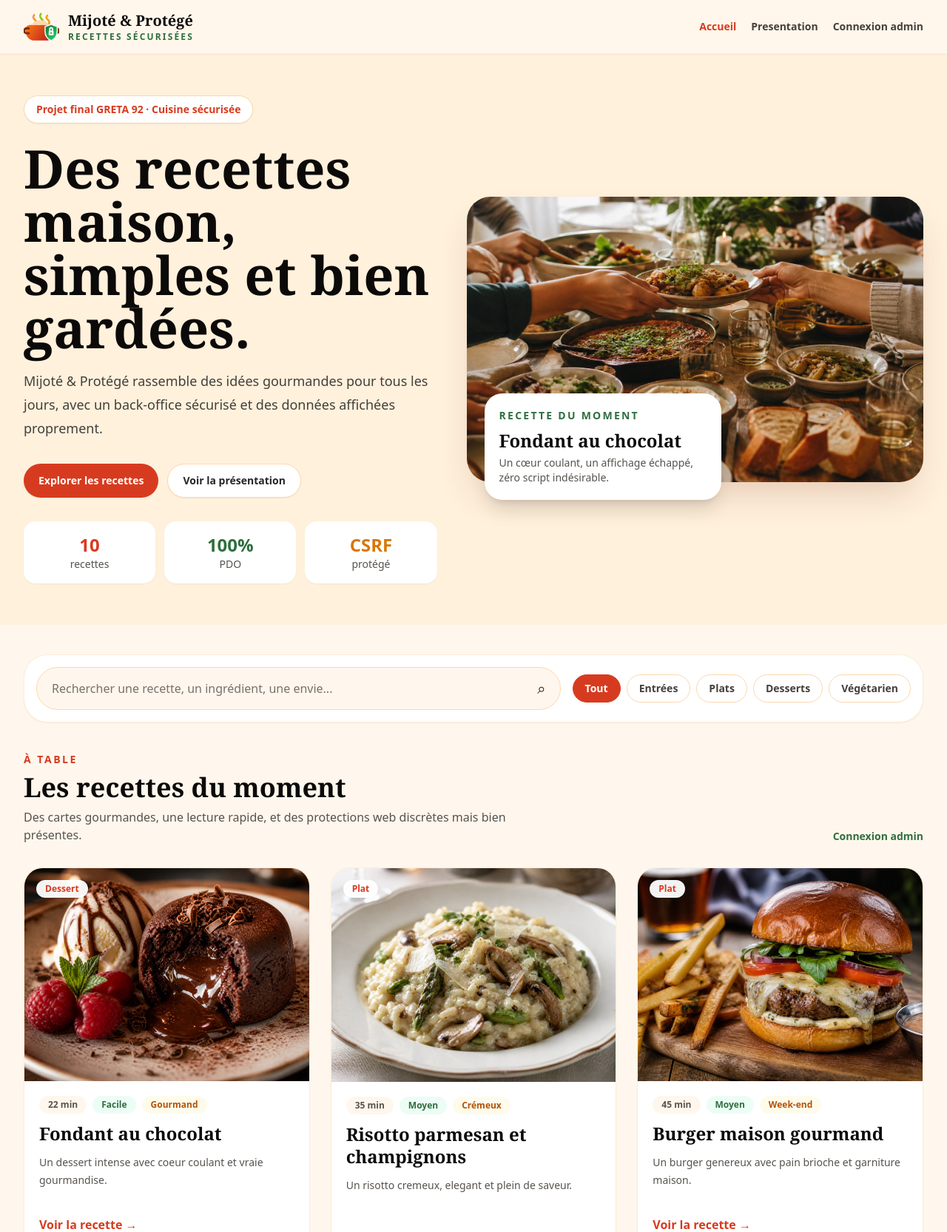
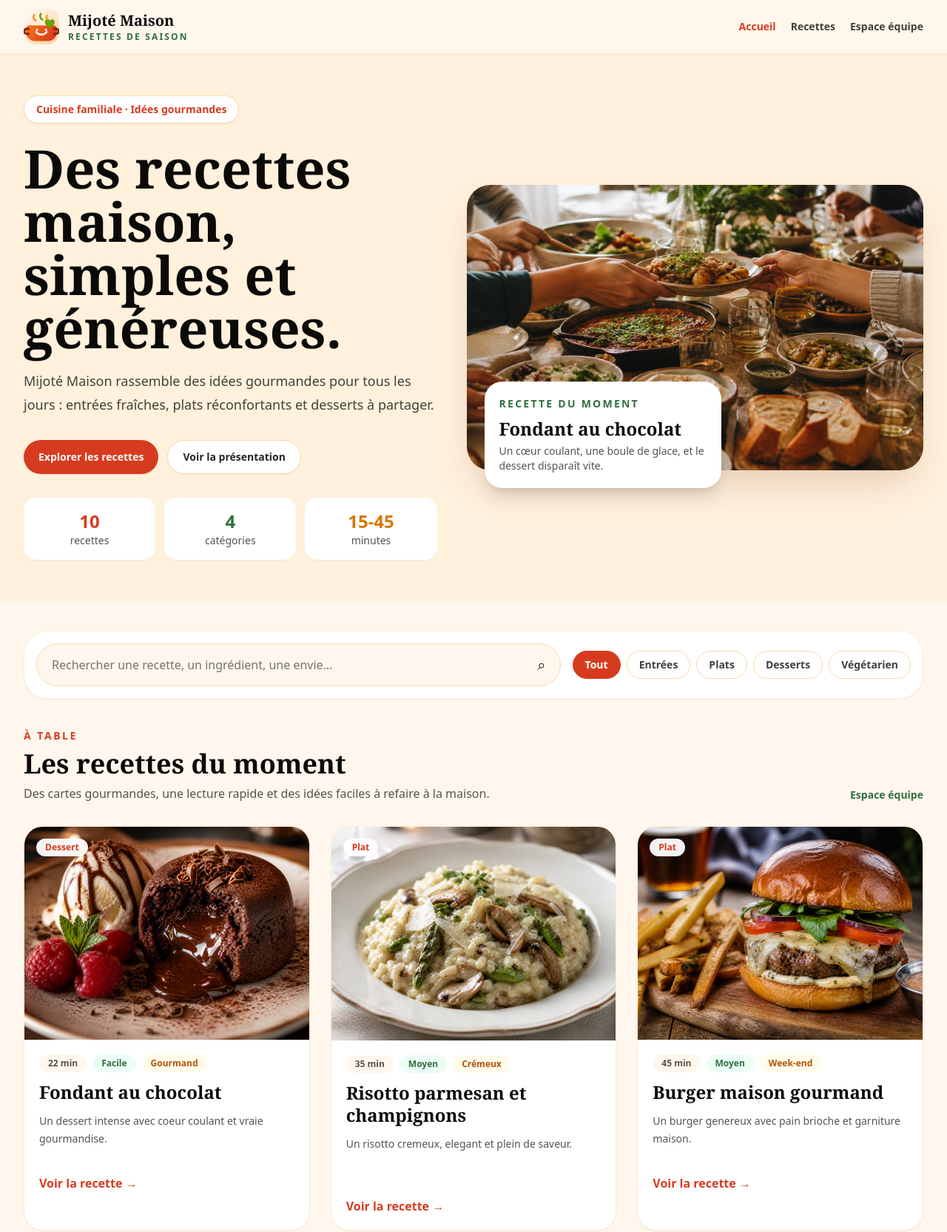
Before and after one commit to mijotemaison/mijote.maison, a PHP site: page / in a window 1280 px wide. Shown: the top 1666 px of the page at 74% size. Run offline with PHP 8.4, Linux system fonts and the light colour scheme; data comes from the database, SQL or seed files in the repository.

Commit message:
Remove security branding from public front

```diff
--- a/app/helpers/functions.php
+++ b/app/helpers/functions.php
@@ -50,7 +50,7 @@ function nav_link(string $href, string $label): string
 
 function public_header(string $title): void
 {
-    $pageTitle = e($title . ' - Mijoté & Protégé');
+    $pageTitle = e($title . ' - Mijoté Maison');
     echo <<<HTML
 <!doctype html>
 <html lang="fr">
@@ -66,20 +66,20 @@ function public_header(string $title): void
 <header class="sticky top-0 z-40 border-b border-orange-100 bg-cream/95 shadow-sm backdrop-blur">
     <nav class="mx-auto flex max-w-7xl items-center justify-between px-4 py-3 sm:px-6 lg:px-8">
         <a href="/" class="flex items-center gap-3 text-stone-950">
-            <img class="h-12 w-12 rounded-2xl" src="/assets/img/logo-mijote-protege.svg" alt="">
+            <img class="h-12 w-12 rounded-2xl" src="/assets/img/logo-mijote-maison.svg" alt="">
             <span class="leading-tight">
-                <span class="block font-serif text-xl font-bold">Mijoté & Protégé</span>
-                <span class="block text-xs font-extrabold uppercase tracking-[0.18em] text-herb">Recettes sécurisées</span>
+                <span class="block font-serif text-xl font-bold">Mijoté Maison</span>
+                <span class="block text-xs font-extrabold uppercase tracking-[0.18em] text-herb">Recettes de saison</span>
             </span>
         </a>
         <div class="flex items-center gap-5 text-sm">
 HTML;
     echo nav_link('/', 'Accueil');
-    echo nav_link('/presentation.php', 'Presentation');
+    echo '<a class="text-stone-700 font-extrabold transition hover:text-tomato" href="/#recettes">Recettes</a>';
     if (isset($_SESSION['admin_id'])) {
-        echo nav_link('/admin/dashboard.php', 'Dashboard');
+        echo nav_link('/admin/dashboard.php', 'Espace équipe');
     } else {
-        echo nav_link('/login.php', 'Connexion admin');
+        echo nav_link('/login.php', 'Espace équipe');
     }
     echo <<<HTML
         </div>
@@ -95,8 +95,8 @@ function public_footer(): void
 </main>
 <footer class="border-t border-orange-100 bg-[#fff1dc]">
     <div class="mx-auto flex max-w-7xl flex-col gap-3 px-4 py-8 text-sm text-stone-600 sm:flex-row sm:items-center sm:justify-between sm:px-6 lg:px-8">
-        <p><strong class="text-stone-900">Mijoté & Protégé</strong> - Projet final GRETA 92 cybersécurité.</p>
-        <p>Recettes familiales · PDO · XSS · CSRF · Upload sécurisé</p>
+        <p><strong class="text-stone-900">Mijoté Maison</strong> - Des recettes simples pour cuisiner avec plaisir.</p>
+        <p>Recettes familiales · Plats maison · Desserts gourmands</p>
     </div>
 </footer>
 </body>
@@ -106,7 +106,7 @@ HTML;
 
 function admin_header(string $title): void
 {
-    $pageTitle = e($title . ' - Administration');
+    $pageTitle = e($title . ' - Espace équipe');
     echo <<<HTML
 <!doctype html>
 <html lang="fr">
@@ -121,8 +121,8 @@ function admin_header(string $title): void
     <aside class="border-b border-white/10 bg-slate-950/95 lg:min-h-screen lg:w-72 lg:border-b-0 lg:border-r">
         <div class="flex items-center justify-between px-5 py-5 lg:block">
             <a class="flex items-center gap-3 font-semibold text-white" href="/admin/dashboard.php">
-                <img class="h-10 w-10 rounded-xl bg-white" src="/assets/img/logo-mijote-protege.svg" alt="">
-                <span>Back-office</span>
+                <img class="h-10 w-10 rounded-xl bg-white" src="/assets/img/logo-mijote-maison.svg" alt="">
+                <span>Espace équipe</span>
             </a>
             <a class="text-sm text-slate-400 hover:text-white lg:hidden" href="/logout.php">Sortir</a>
         </div>
--- a/database.sql
+++ b/database.sql
@@ -52,8 +52,8 @@ TRUNCATE TABLE recipes;
 INSERT INTO recipes (title, slug, short_description, description, ingredients, preparation_steps, image_path, created_at, updated_at)
 VALUES
 (
-  'Veloute de potimarron protege',
-  'veloute-de-potimarron-protege',
+  'Veloute de potimarron',
+  'veloute-de-potimarron',
   'Une entree douce et epicee pour lancer le repas tout en douceur.',
   'Un veloute de potimarron onctueux avec creme, graines grillees et pain croustillant. Une recette simple, chaude et parfaite pour une table familiale.',
   '1 potimarron\n1 oignon\n2 gousses d ail\n70 cl de bouillon\n10 cl de creme\nSel, poivre, muscade',
--- a/public/index.php
+++ b/public/index.php
@@ -10,7 +10,7 @@ $recipes = [];
 $dbError = null;
 
 $recipeMeta = [
-    'veloute-de-potimarron-protege' => ['category' => 'entrees', 'label' => 'Entrée', 'time' => '35 min', 'level' => 'Très facile', 'tag' => 'Douceur automne'],
+    'veloute-de-potimarron' => ['category' => 'entrees', 'label' => 'Entrée', 'time' => '35 min', 'level' => 'Très facile', 'tag' => 'Douceur automne'],
     'poulet-citron-et-herbes' => ['category' => 'plats', 'label' => 'Plat', 'time' => '30 min', 'level' => 'Facile', 'tag' => 'Familial'],
     'tarte-fine-aux-pommes' => ['category' => 'desserts', 'label' => 'Dessert', 'time' => '40 min', 'level' => 'Facile', 'tag' => 'Croustillant'],
     'pates-cremeuses-aux-champignons' => ['category' => 'plats', 'label' => 'Plat', 'time' => '25 min', 'level' => 'Facile', 'tag' => 'Réconfort'],
@@ -25,7 +25,7 @@ $recipeMeta = [
 try {
     $recipes = (new RecipeRepository(db()))->all();
 } catch (Throwable $exception) {
-    $dbError = 'Base de données indisponible. Vérifiez la configuration MySQL et importez database.sql.';
+    $dbError = 'Impossible de charger les recettes pour le moment.';
 }
 
 public_header('Accueil');
@@ -33,17 +33,17 @@ public_header('Accueil');
 <section class="relative overflow-hidden bg-[#fff1dc]">
     <div class="mx-auto grid max-w-7xl gap-10 px-4 py-10 sm:px-6 lg:grid-cols-[.95fr_1.05fr] lg:items-center lg:px-8 lg:py-14">
         <div class="relative z-10">
-            <span class="inline-flex rounded-full border border-orange-200 bg-white px-4 py-2 text-sm font-extrabold text-tomato shadow-sm">Projet final GRETA 92 · Cuisine sécurisée</span>
-            <h1 class="mt-6 max-w-3xl font-serif text-5xl font-bold leading-tight text-stone-950 sm:text-7xl">Des recettes maison, simples et bien gardées.</h1>
-            <p class="mt-5 max-w-2xl text-lg leading-8 text-stone-700">Mijoté & Protégé rassemble des idées gourmandes pour tous les jours, avec un back-office sécurisé et des données affichées proprement.</p>
+            <span class="inline-flex rounded-full border border-orange-200 bg-white px-4 py-2 text-sm font-extrabold text-tomato shadow-sm">Cuisine familiale · Idées gourmandes</span>
+            <h1 class="mt-6 max-w-3xl font-serif text-5xl font-bold leading-tight text-stone-950 sm:text-7xl">Des recettes maison, simples et généreuses.</h1>
+            <p class="mt-5 max-w-2xl text-lg leading-8 text-stone-700">Mijoté Maison rassemble des idées gourmandes pour tous les jours : entrées fraîches, plats réconfortants et desserts à partager.</p>
             <div class="mt-8 flex flex-wrap gap-3">
                 <a class="btn-primary" href="#recettes">Explorer les recettes</a>
                 <a class="btn-secondary" href="/presentation.php">Voir la présentation</a>
             </div>
             <div class="mt-8 grid max-w-xl grid-cols-3 gap-3 text-center text-sm">
                 <div class="rounded-2xl bg-white p-4 shadow-sm"><strong class="block text-2xl text-tomato">10</strong><span class="text-stone-600">recettes</span></div>
-                <div class="rounded-2xl bg-white p-4 shadow-sm"><strong class="block text-2xl text-herb">100%</strong><span class="text-stone-600">PDO</span></div>
-                <div class="rounded-2xl bg-white p-4 shadow-sm"><strong class="block text-2xl text-amber-600">CSRF</strong><span class="text-stone-600">protégé</span></div>
+                <div class="rounded-2xl bg-white p-4 shadow-sm"><strong class="block text-2xl text-herb">4</strong><span class="text-stone-600">catégories</span></div>
+                <div class="rounded-2xl bg-white p-4 shadow-sm"><strong class="block text-2xl text-amber-600">15-45</strong><span class="text-stone-600">minutes</span></div>
             </div>
         </div>
         <div class="relative">
@@ -51,7 +51,7 @@ public_header('Accueil');
             <div class="absolute -bottom-6 left-6 max-w-xs rounded-3xl bg-white p-5 shadow-xl">
                 <p class="text-sm font-extrabold uppercase tracking-[0.16em] text-herb">Recette du moment</p>
                 <p class="mt-2 font-serif text-2xl font-bold text-stone-950">Fondant au chocolat</p>
-                <p class="mt-1 text-sm text-stone-600">Un cœur coulant, un affichage échappé, zéro script indésirable.</p>
+                <p class="mt-1 text-sm text-stone-600">Un cœur coulant, une boule de glace, et le dessert disparaît vite.</p>
             </div>
         </div>
     </div>
@@ -81,9 +81,9 @@ public_header('Accueil');
         <div>
             <p class="text-sm font-extrabold uppercase tracking-[0.18em] text-tomato">À table</p>
             <h2 class="mt-2 font-serif text-4xl font-bold text-stone-950">Les recettes du moment</h2>
-            <p class="mt-2 max-w-2xl text-stone-600">Des cartes gourmandes, une lecture rapide, et des protections web discrètes mais bien présentes.</p>
+            <p class="mt-2 max-w-2xl text-stone-600">Des cartes gourmandes, une lecture rapide et des idées faciles à refaire à la maison.</p>
         </div>
-        <a class="text-sm font-extrabold text-herb hover:text-tomato" href="/login.php">Connexion admin</a>
+        <a class="text-sm font-extrabold text-herb hover:text-tomato" href="/login.php">Espace équipe</a>
     </div>
 
     <?php if ($dbError): ?>
@@ -122,13 +122,13 @@ public_header('Accueil');
     <div class="mx-auto grid max-w-7xl gap-8 px-4 sm:px-6 lg:grid-cols-[.9fr_1.1fr] lg:items-center lg:px-8">
         <img class="aspect-[16/9] w-full rounded-[2rem] object-cover shadow-xl shadow-orange-900/10" src="/assets/img/recipes/ingredients-frais.webp" alt="Ingrédients frais sur un plan de travail">
         <div>
-            <p class="text-sm font-extrabold uppercase tracking-[0.18em] text-herb">Cuisine & sécurité</p>
-            <h2 class="mt-3 font-serif text-4xl font-bold text-stone-950">Des ingrédients propres, des données propres.</h2>
-            <p class="mt-4 text-lg leading-8 text-stone-700">Le public profite d’un site chaleureux. Le jury peut vérifier que l’administration reste protégée par PDO, CSRF, sessions sécurisées, CSP et upload contrôlé.</p>
+            <p class="text-sm font-extrabold uppercase tracking-[0.18em] text-herb">Dans le panier</p>
+            <h2 class="mt-3 font-serif text-4xl font-bold text-stone-950">Des ingrédients frais, des recettes faciles à aimer.</h2>
+            <p class="mt-4 text-lg leading-8 text-stone-700">Chaque recette est pensée pour être lisible, appétissante et pratique : une belle photo, une liste d’ingrédients claire et des étapes simples.</p>
             <div class="mt-6 flex flex-wrap gap-2 text-sm font-extrabold">
-                <span class="rounded-full bg-white px-4 py-2 text-herb shadow-sm">XSS échappé</span>
-                <span class="rounded-full bg-white px-4 py-2 text-tomato shadow-sm">PDO préparé</span>
-                <span class="rounded-full bg-white px-4 py-2 text-amber-700 shadow-sm">CSRF vérifié</span>
+                <span class="rounded-full bg-white px-4 py-2 text-herb shadow-sm">Produits frais</span>
+                <span class="rounded-full bg-white px-4 py-2 text-tomato shadow-sm">Cuisine maison</span>
+                <span class="rounded-full bg-white px-4 py-2 text-amber-700 shadow-sm">À partager</span>
             </div>
         </div>
     </div>
--- a/public/presentation.php
+++ b/public/presentation.php
@@ -44,7 +44,7 @@ public_header('Présentation');
             <?php foreach ($slides as $index => [$title, $body]): ?>
                 <article class="<?= $index === 0 ? 'grid' : 'hidden' ?> min-h-[440px] place-items-center text-center" data-slide>
                     <div class="max-w-4xl">
-                        <img class="mx-auto h-20 w-20 rounded-3xl" src="/assets/img/logo-mijote-protege.svg" alt="">
+                        <img class="mx-auto h-20 w-20 rounded-3xl" src="/assets/img/logo-mijote-maison.svg" alt="">
                         <span class="mt-8 inline-flex rounded-full bg-orange-50 px-4 py-2 text-sm font-extrabold text-tomato">Slide <?= $index + 1 ?></span>
                         <h2 class="mt-7 font-serif text-5xl font-bold text-stone-950 sm:text-7xl"><?= e($title) ?></h2>
                         <p class="mt-7 text-xl leading-9 text-stone-700"><?= e($body) ?></p>
```
Also changed, not shown: CODEX.md (+1 -1 lines), SOUL.md (+3 -3 lines), public/login.php (+8 -8 lines), public/recipe.php (+4 -4 lines), README.md, public/assets/img/logo-mijote-maison.svg (added), public/assets/img/logo-mijote-protege.svg (deleted), public/assets/img/recipe-placeholder.svg.
